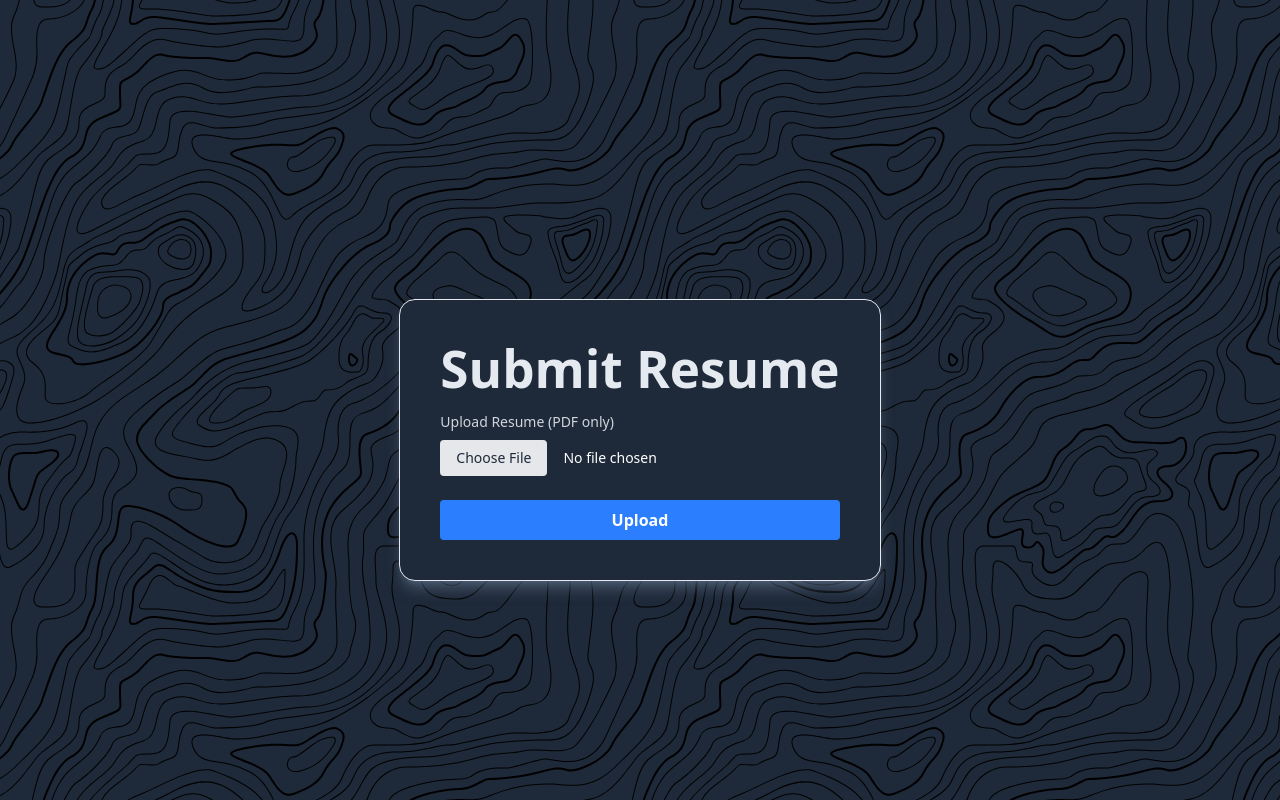
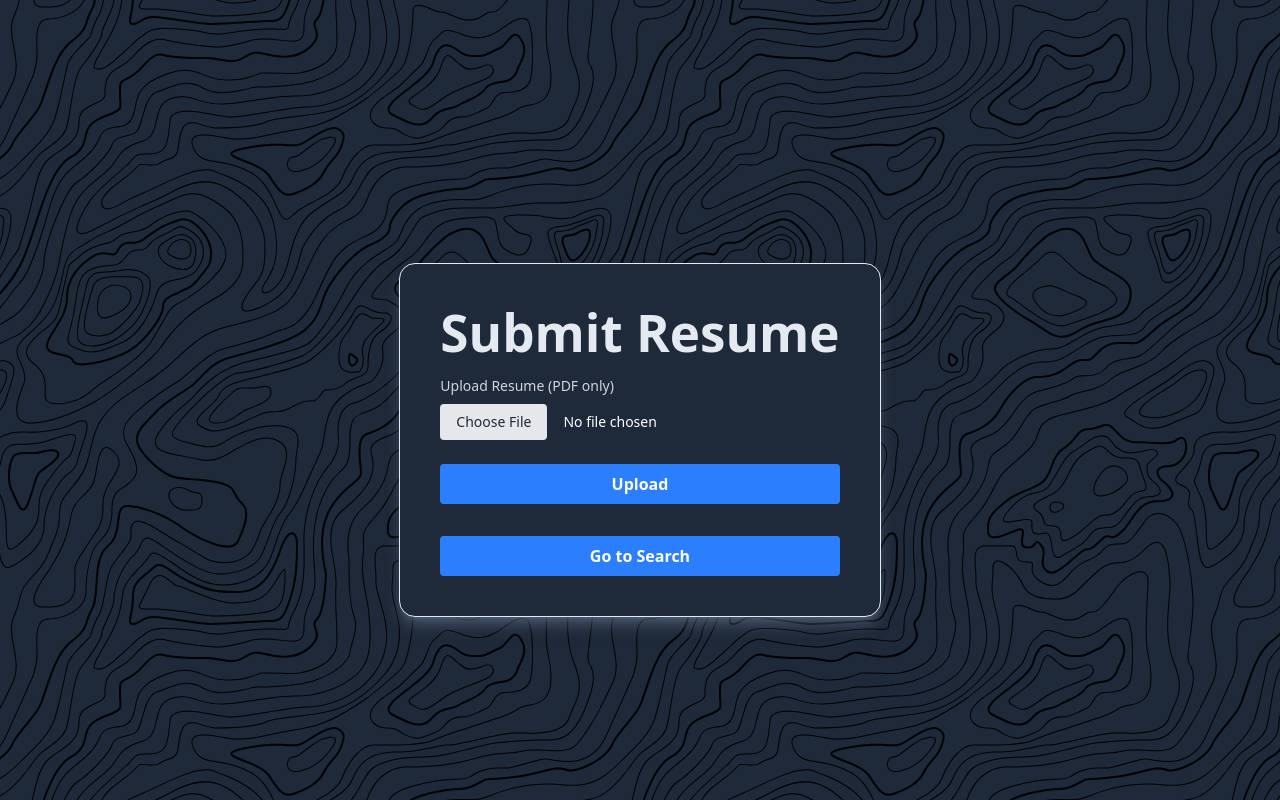
Before and after one commit to genocidalfruit/airesume, a React (Vite) app: page / in a window 1280 px wide. Built offline with nearby package versions, Linux system fonts and the light colour scheme.

Commit message:
Added navigation buttons

```diff
--- a/src/Search.jsx
+++ b/src/Search.jsx
@@ -1,11 +1,13 @@
 import React, { useState } from 'react'
 import { motion, AnimatePresence } from 'framer-motion'
+import { useNavigate } from 'react-router-dom'
 
 export default function Search() {
   const [query, setQuery] = useState("")
   const [results, setResults] = useState([])
   const [loading, setLoading] = useState(false)
   const [firstSearchDone, setFirstSearchDone] = useState(false)
+  const navigate = useNavigate()
 
   const handleSearch = async () => {
     if (!query.trim()) {
@@ -65,6 +67,15 @@ export default function Search() {
             ) : (
               'Search'
             )}
+          </button>
+
+          {/* Navigation Button to Submit Page */}
+          <button
+            type="button"
+            onClick={() => navigate('/submit')}
+            className="mt-3 w-full bg-gray-600 hover:bg-gray-700 text-white font-bold py-2 px-4 rounded transition-colors"
+          >
+            Go to Submit
           </button>
         </motion.div>
 
--- a/src/Submit.jsx
+++ b/src/Submit.jsx
@@ -1,11 +1,13 @@
 import React, { useState } from 'react'
 import { ToastContainer, toast } from 'react-toastify'
 import { motion } from 'framer-motion'
+import { useNavigate } from 'react-router-dom'
 import 'react-toastify/dist/ReactToastify.css'
 
 export default function Submit() {
   const [file, setFile] = useState(null)
   const [loading, setLoading] = useState(false)
+  const navigate = useNavigate()
 
   const handleUpload = async (e) => {
     e.preventDefault()
@@ -80,6 +82,14 @@ export default function Submit() {
             'Upload'
           )}
         </button>
+
+        <button
+          type="button"
+          onClick={() => navigate('/search')}
+          className="mt-2 w-full bg-gray-600 hover:bg-gray-700 text-white font-bold py-2 px-4 rounded transition-colors"
+        >
+          Go to Search
+        </button>
       </form>
 
       <ToastContainer
```
